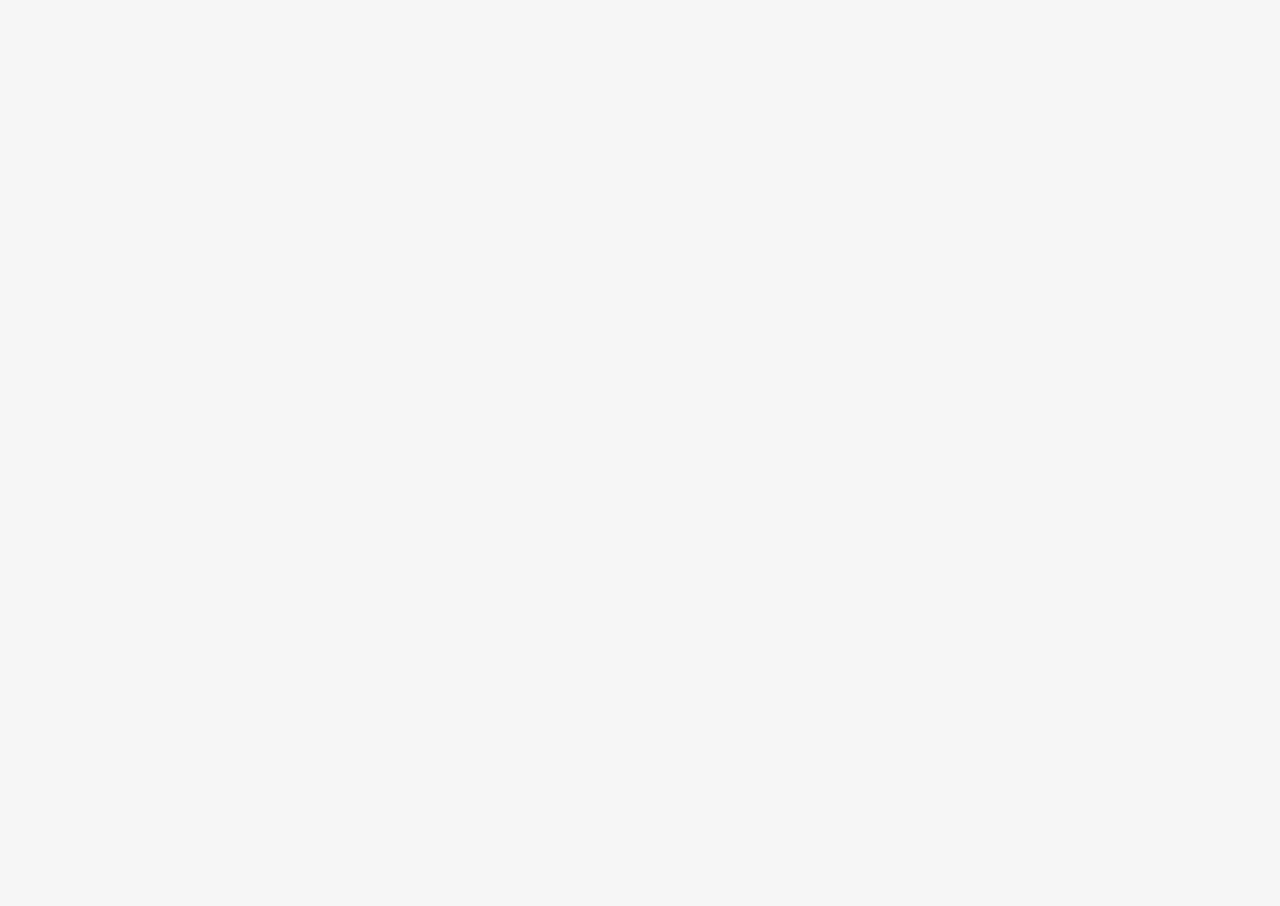
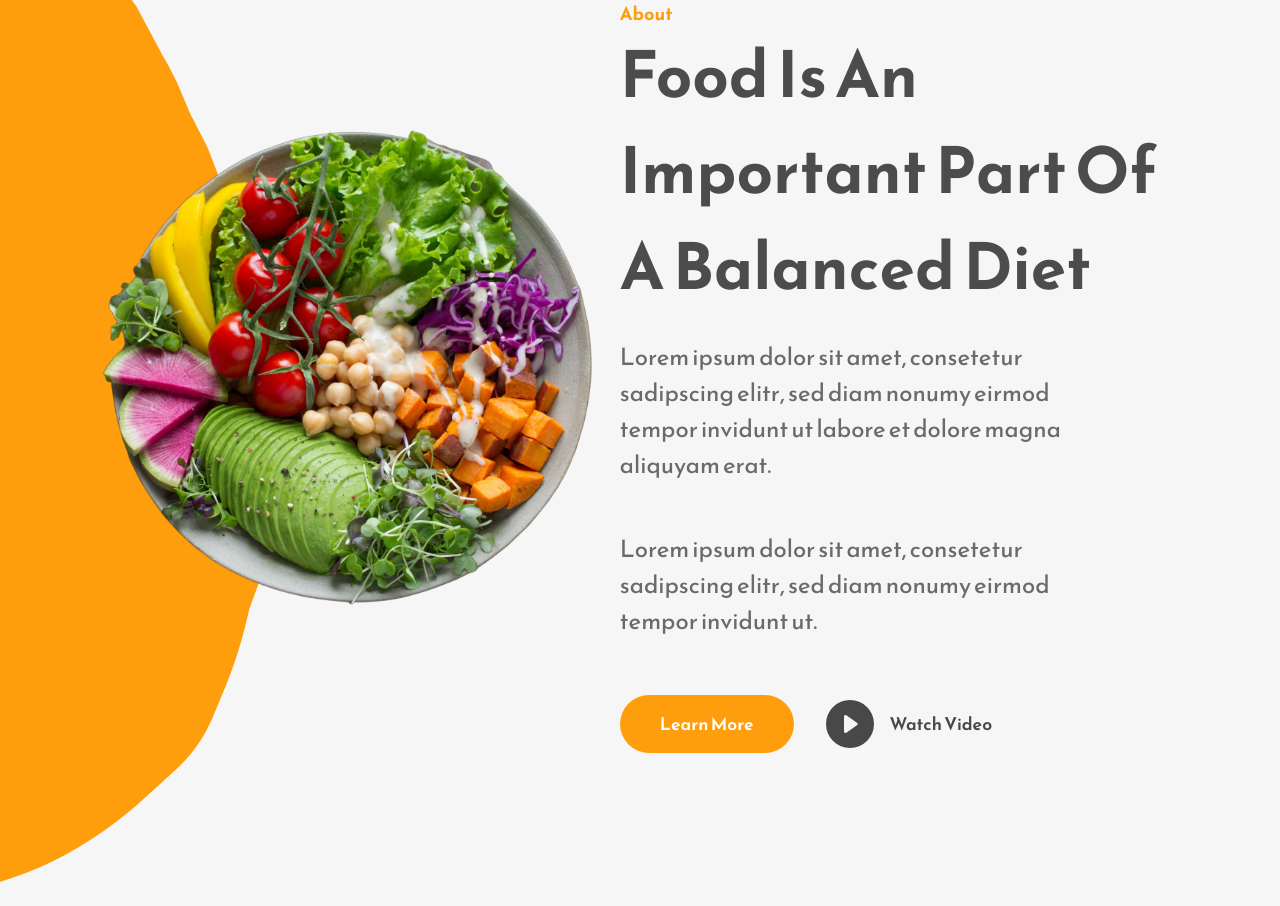
Before and after one commit to afratetlay/react-restaurant-project, a React (Create React App) app: page / in a window 1280 px wide. Shown: the part 1320-2226 px from the top of the page. Before the commit the page ends 1000 px from the top, so only its background shows below. Built offline with nearby package versions, Linux system fonts and the light colour scheme.

Commit message:
working on the about page

```diff
--- a/src/App.js
+++ b/src/App.js
@@ -1,10 +1,12 @@
 import "./App.css";
 import Home from "./Components/Home";
+import About from "./Components/About";
 
 function App() {
   return (
     <div className="App">
       <Home />
+      <About />
     </div>
   );
 }
--- /dev/null
+++ b/src/Components/About.js
@@ -0,0 +1,39 @@
+import React from "react";
+import AboutBackground from "../Assets/about-background.png";
+import AboutBackgroundImage from "../Assets/about-background-image.png";
+import { BsFillPlayCircleFill } from "react-icons/bs";
+const About = () => {
+  return (
+    <div className="about-section-container">
+      <div className="about-background-image-container">
+        <img src={AboutBackground} alt="" />
+      </div>
+      <div className="about-section-image-container">
+        <img src={AboutBackgroundImage} alt="" />
+      </div>
+      <div className="about-section-text-container">
+        <p className="primary-subheading">About</p>
+        <h1 className="primary-heading">
+          Food Is An Important Part Of A Balanced Diet
+        </h1>
+        <p className="primary-text">
+          Lorem ipsum dolor sit amet, consetetur sadipscing elitr, sed diam
+          nonumy eirmod tempor invidunt ut labore et dolore magna aliquyam erat.
+        </p>
+        <p className="primary-text">
+          Lorem ipsum dolor sit amet, consetetur sadipscing elitr, sed diam
+          nonumy eirmod tempor invidunt ut.
+        </p>
+        <div className="about-buttons-container">
+          <button className="secondary-button">Learn More</button>
+          <button className="watch-video-button">
+            <BsFillPlayCircleFill />
+            Watch Video
+          </button>
+        </div>
+      </div>
+    </div>
+  );
+};
+
+export default About;
```
